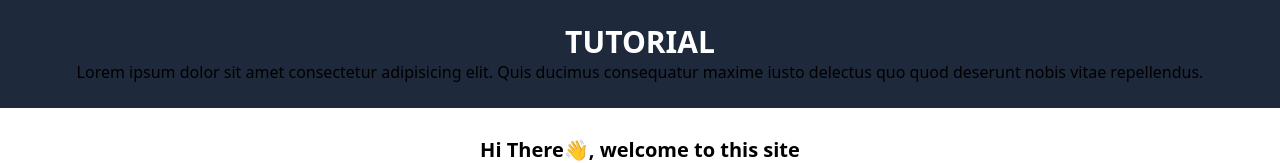
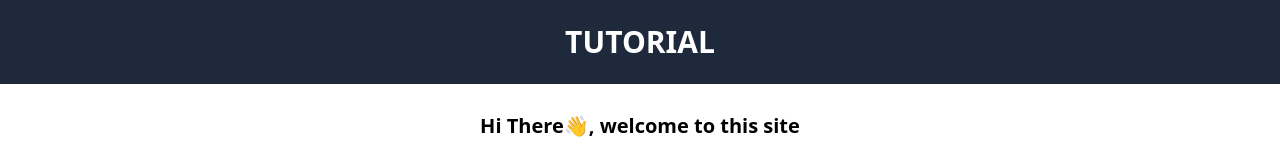
Before and after one commit to yogiyolangga/yogiyolangga.github.io, a website: page index.html in a window 1280 px wide. Shown: the top 163 px of the page. Drawn offline with Linux system fonts and the light colour scheme.

Commit message:
menghapus paragraf

```diff
--- a/index.html
+++ b/index.html
@@ -14,7 +14,6 @@
     <section class="w-full py-6 bg-slate-800">
         <div class="w-full text-center">
             <h1 class="text-3xl font-bold text-white uppercase">Tutorial</h1>
-            <p>Lorem ipsum dolor sit amet consectetur adipisicing elit. Quis ducimus consequatur maxime iusto delectus quo quod deserunt nobis vitae repellendus.</p>
         </div>
     </section>
     <!-- Header End -->
```
